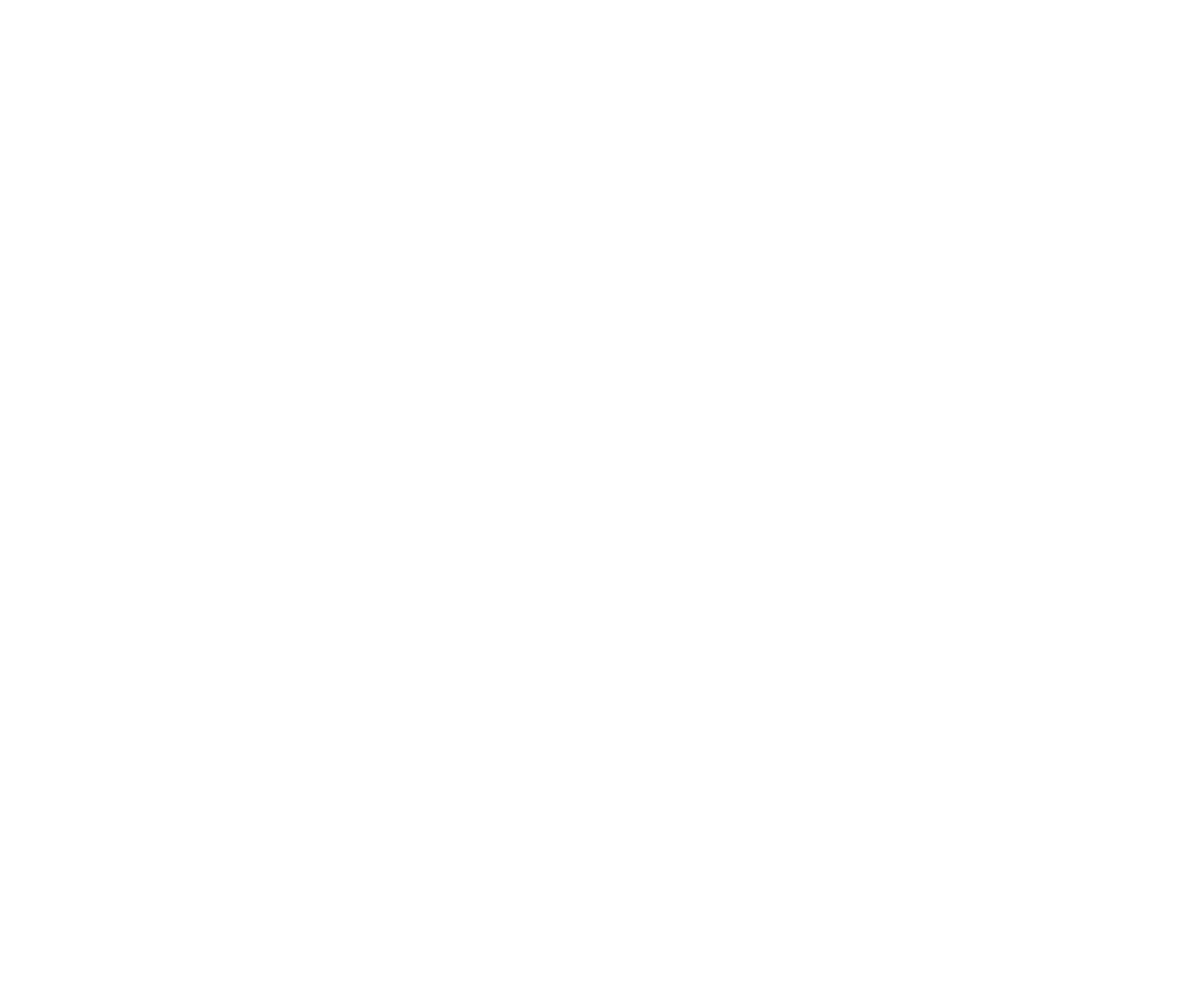
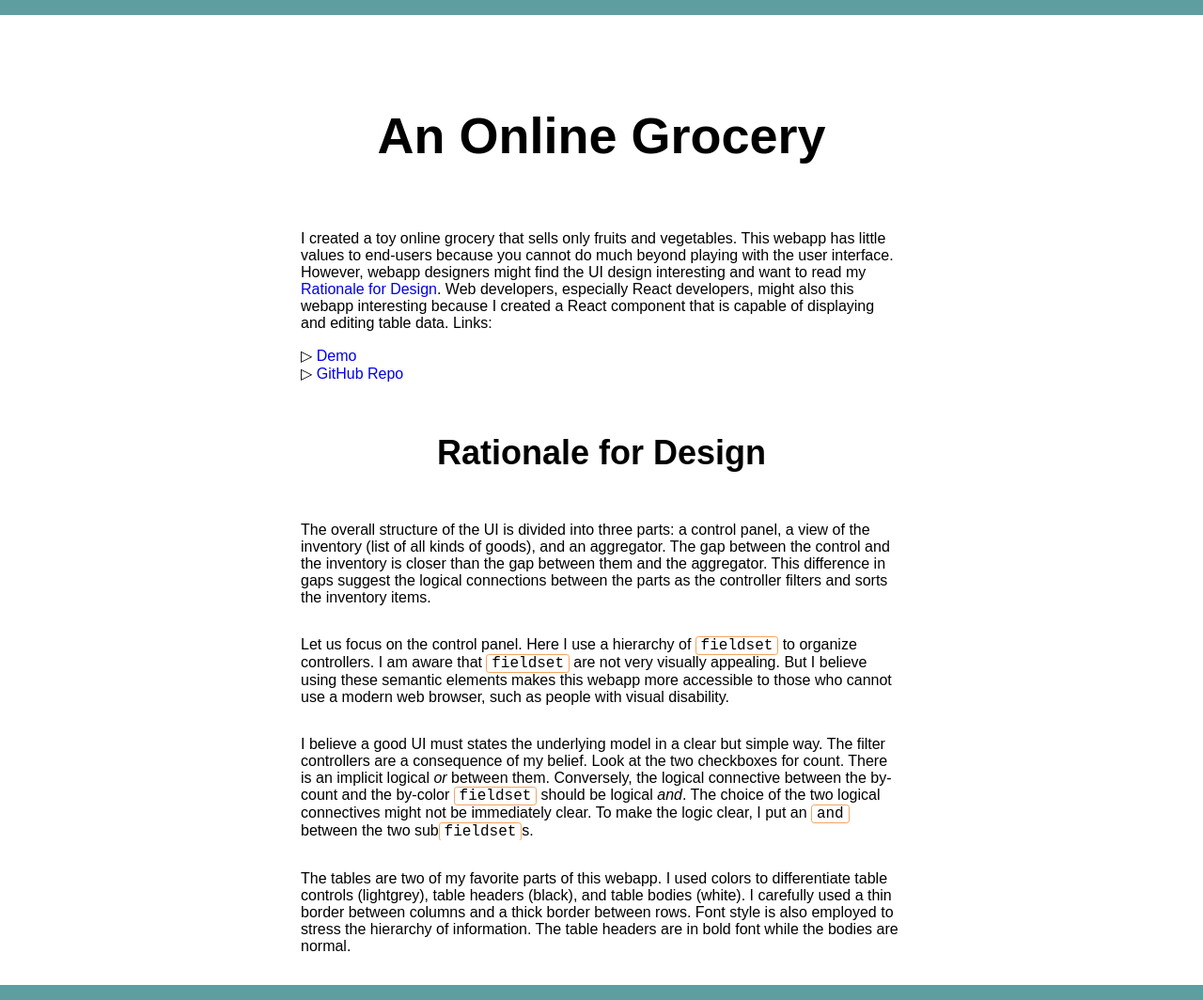
Before and after one commit to LuKC1024/CSCI-1300-DEVELOPMENT-WRITEUP, a PHP site: page / in a window 1280 px wide. Before the commit the page is empty. Shown: the whole page at 94% size. Run offline with PHP 8.4, Linux system fonts and the light colour scheme.

Commit message:
init upload

```diff
--- a/home.html
+++ b/home.html
@@ -1,14 +1,60 @@
 <!doctype html>
 
-<html>
+<html lang="en-US">
+
 <head>
-    <title>INSERT TITLE HERE!</title>
+  <title>Development</title>
   <link rel="stylesheet" href="index.css">
-    <!-- TODO: add additional links here! e.g. fonts, icons, more stylesheets, etc. -->
   <meta content="width=device-width, initial-scale=1" name="viewport" />
 </head>
 
 <body>
-    <!-- TODO: put your HTML code here! -->
+  <header></header>
+  <h1>An Online Grocery</h1>
+  <p>
+    I created a toy online grocery that sells only fruits and vegetables.
+    This webapp has little values to end-users because you cannot do much
+    beyond playing with the user interface. However, webapp designers
+    might find the UI design interesting and want to read my
+    <a href="#section-1-rationale">Rationale for Design</a>. Web developers, especially
+    React developers, might also this webapp interesting because I created
+    a React component that is capable of displaying and editing table
+    data. Links:
+  </p>
+  <ul>
+    <li><a href="https://ancient-dusk-11942.herokuapp.com/">Demo</a></li>
+    <li><a href="https://github.com/LuKC1024/CSCI-1300-DEVELOPMENT-APP">GitHub Repo</a></li>
+  </ul>
+  <h2 id="section-1-rationale">Rationale for Design</h2>
+  <p>
+    The overall structure of the UI is divided into three parts: a control panel, a view
+    of the inventory (list of all kinds of goods), and an aggregator. The gap between the
+    control and the inventory is closer than the gap between them and the aggregator.
+    This difference in gaps suggest the logical connections between the parts as the controller
+    filters and sorts the inventory items.
+  </p>
+  <p>
+    Let us focus on the control panel. Here I use a hierarchy of <code>fieldset</code>
+    to organize controllers. I am aware that <code>fieldset</code> are not very visually appealing.
+    But I believe using these semantic elements makes this webapp more accessible to those
+    who cannot use a modern web browser, such as people with visual disability.
+  </p>
+  <p>
+    I believe a good UI must states the underlying model in a clear but simple way.
+    The filter controllers are a consequence of my belief. Look at the two checkboxes
+    for count. There is an implicit logical <em>or</em> between them. Conversely, the logical connective between
+    the by-count and the by-color <code>fieldset</code> should be logical <em>and</em>.
+    The choice of the two logical connectives might not be immediately clear.
+    To make the logic clear, I put an <code>and</code> between the two sub<code>fieldset</code>s.
+  </p>
+  <p>
+    The tables are two of my favorite parts of this webapp. I used colors to differentiate
+    table controls (lightgrey), table headers (black), and table bodies (white).
+    I carefully used a thin border between columns and a thick border between rows.
+    Font style is also employed to stress the hierarchy of information. The table headers
+    are in bold font while the bodies are normal.
+  </p>
+  <footer></footer>
 </body>
+
 </html>
--- a/index.css
+++ b/index.css
@@ -1 +1,154 @@
-/* Put your style information here! */
+/* reset CSS */
+
+* {
+    border: 0;
+    padding: 0;
+    margin: 0;
+    font-family: sans-serif;
+    text-decoration: none;
+    box-sizing: border-box;
+    flex-grow: 0;
+    flex-shrink: 0;
+    font-family: sans-serif;
+    overflow: hidden;
+}
+
+body, h1, h2, h3, div, ul, ol, li, figure {
+    display: flex;
+    flex-direction: column;
+    align-items: center;
+}
+
+ul, ol {
+    list-style-type: none;
+    display: flex;
+    flex-direction: column;
+    align-items: flex-start;
+}
+li::before {
+    content: "▷ ";
+}
+li {
+    display: block;
+}
+
+body {
+    height: 100vh;
+    width: 100vw;
+}
+
+h1, h2, h3 {
+    margin-top: 2em;
+    margin-bottom: 1em;
+}
+
+h3 {
+    font-size: calc(1em * 1.5);
+}
+
+h2 {
+    font-size: calc(1em * 1.5 * 1.5);
+}
+
+h1 {
+    font-size: calc(1em * 1.5 * 1.5 * 1.5);
+}
+
+a {
+    word-wrap: break-word;
+}
+
+figure {
+    max-width: calc(100vw - 2em);
+    padding: 1em;
+}
+
+img {
+    max-width: 100%;
+    max-height: 100%;
+}
+
+header {
+    margin-bottom: 1em;
+    width: 100vw;
+    height: 1em;
+    background-color: cadetblue;
+    position: sticky;
+    top: 0;
+}
+
+footer {
+    margin-top: 1em;
+    width: 100vw;
+    height: 1em;
+    background-color: cadetblue;
+}
+
+code, pre {
+    font-family: 'Courier New', Courier, monospace;
+    border: 1px solid sandybrown;
+    border-radius: 0.2em;
+    padding-left: 0.3em;
+    padding-right: 0.3em;
+    /* background-color: black; */
+    /* color: green; */
+}
+
+table {
+    border-collapse: collapse;
+}
+table > thead {
+    border-bottom: .1em solid lightgray;
+}
+table > thead > tr > th, table > tbody > tr > td {
+    padding: 0.25em .5em;
+}
+table > thead > tr > th {
+    text-align: right;
+}
+table > tbody > tr > td {
+    text-align: right;
+}
+table > tbody > tr > td:nth-child(1) {
+    text-align: left;
+}
+
+body {
+    overflow-y: scroll;
+}
+
+body>* {
+    margin-left: 1em;
+    margin-right: 1em;
+}
+
+body>h1, body>h2 {
+    margin-top: 1.5em;
+    margin-bottom: 1em;
+}
+
+body>p, body>ul, body>ol {
+    width: min(80vw, 40em);
+}
+
+body>figure {
+    border: 1px solid lightgrey;
+    padding: 0.5em;
+    display: block;
+}
+
+p {
+    margin-top: 1em;
+    margin-bottom: 1em;
+}
+
+h2 {
+    text-decoration-line: overline;
+    text-decoration-color: cadetblue;
+}
+
+ul.bullets > li::before {
+    content: "∙";
+    display: inline-block;
+    padding-right: 1em;
+}
```
Lines whose indentation alone changed are shown as unchanged.
